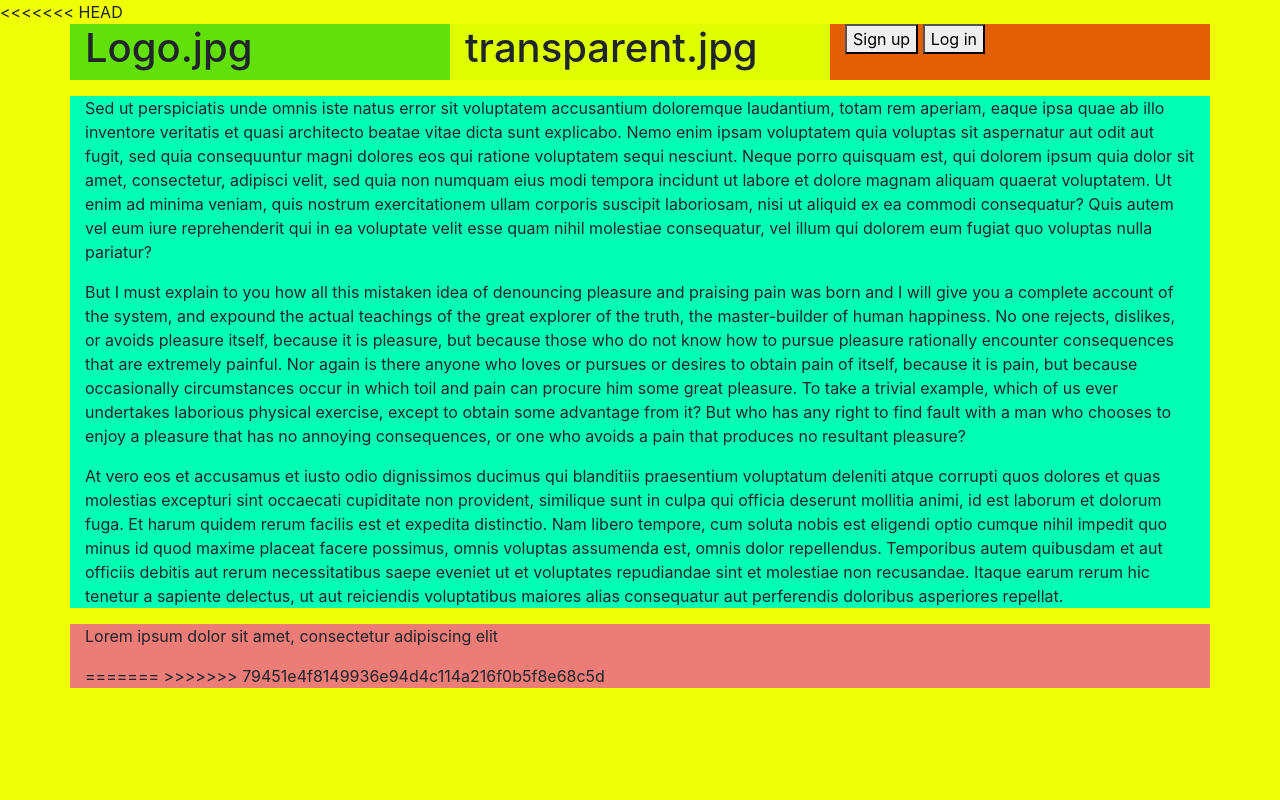
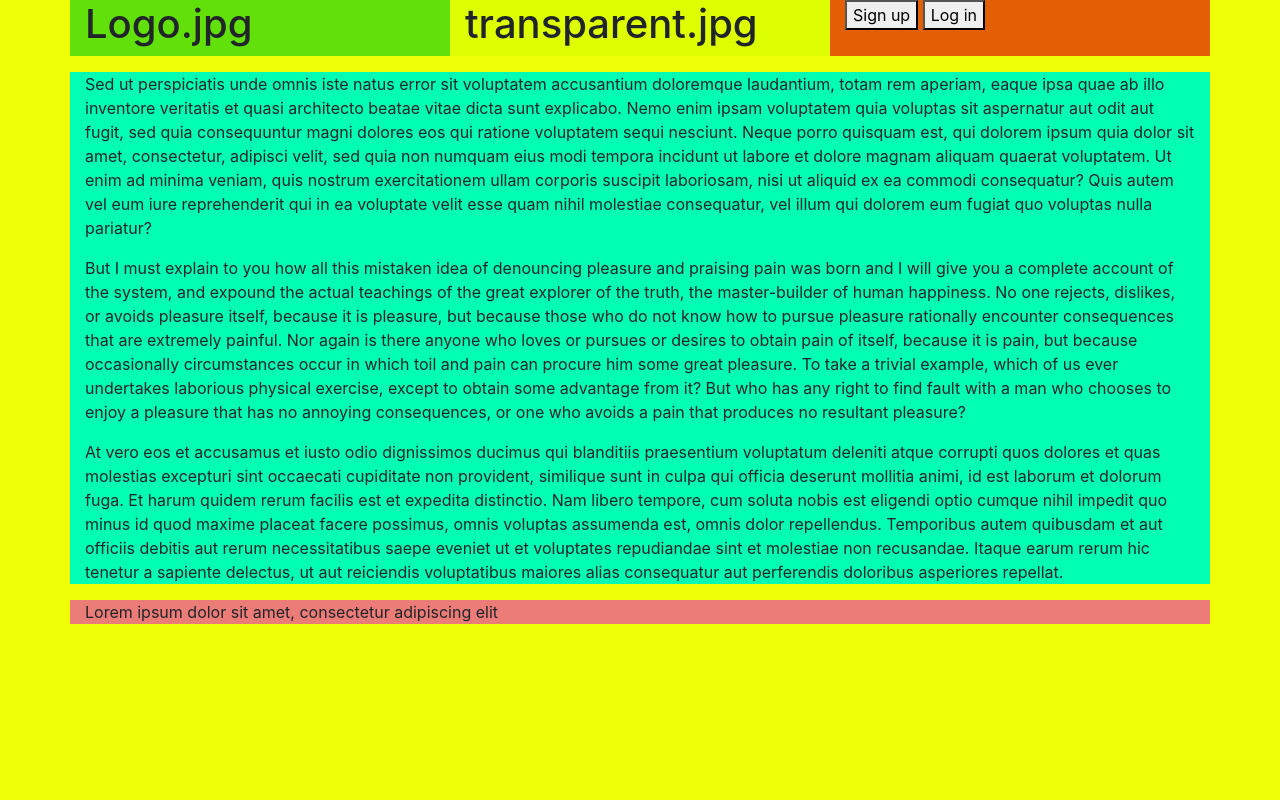
Before and after one commit to mrcsan/forumPyDj, a Django app: page /forum/ in a window 1280 px wide. Run offline with Django 3.2, Linux system fonts and the light colour scheme; some libraries are stand-ins or nearby versions.

Commit message:
layout II

```diff
--- a/forum/templates/forum/base.html
+++ b/forum/templates/forum/base.html
@@ -1,7 +1,6 @@
 {% load static %}
 <html>
     <head>
-<<<<<<< HEAD
         <title>PyDj Forum</title>
         <link rel="stylesheet" href="https://stackpath.bootstrapcdn.com/bootstrap/4.3.1/css/bootstrap.min.css" integrity="sha384-ggOyR0iXCbMQv3Xipma34MD+dH/1fQ784/j6cY/iJTQUOhcWr7x9JvoRxT2MZw1T" crossorigin="anonymous">
 
@@ -33,9 +32,6 @@
 
         <div class="container" id="footer">
             <p>Lorem ipsum dolor sit amet, consectetur adipiscing elit</p>
-=======
-
->>>>>>> 79451e4f8149936e94d4c114a216f0b5f8e68c5d
         </div>
     </body>
 </html>
```
